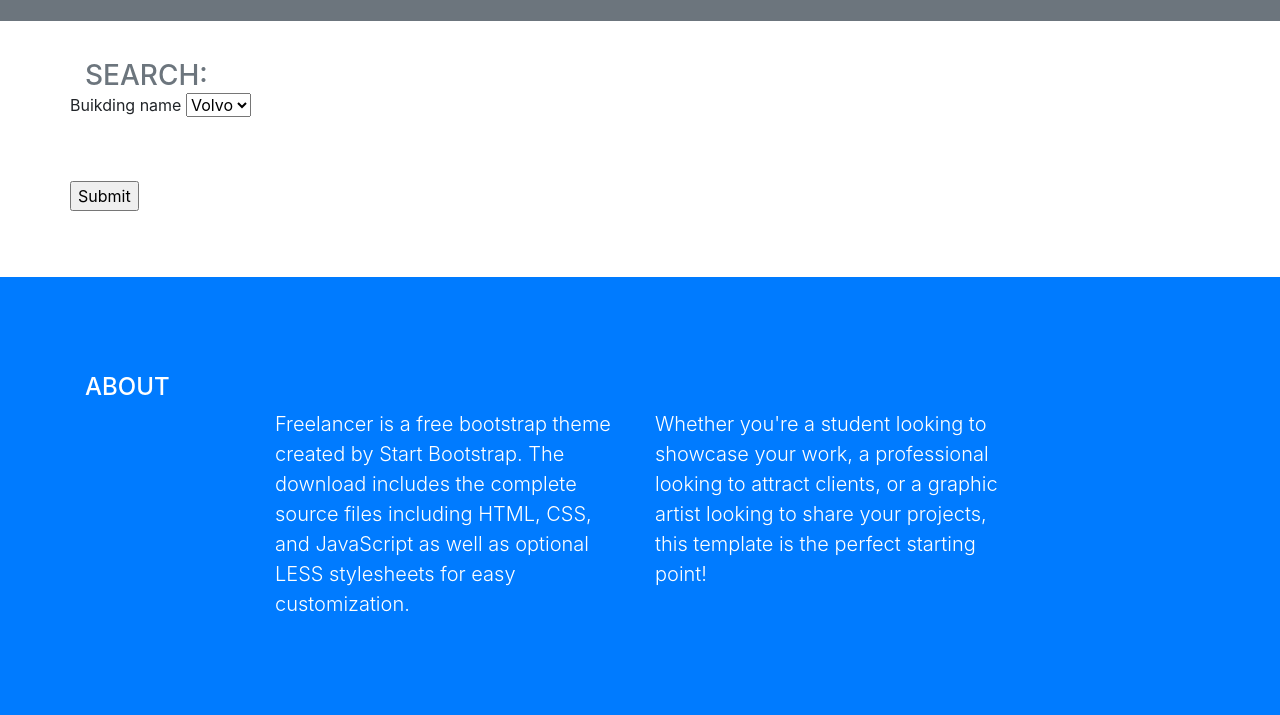
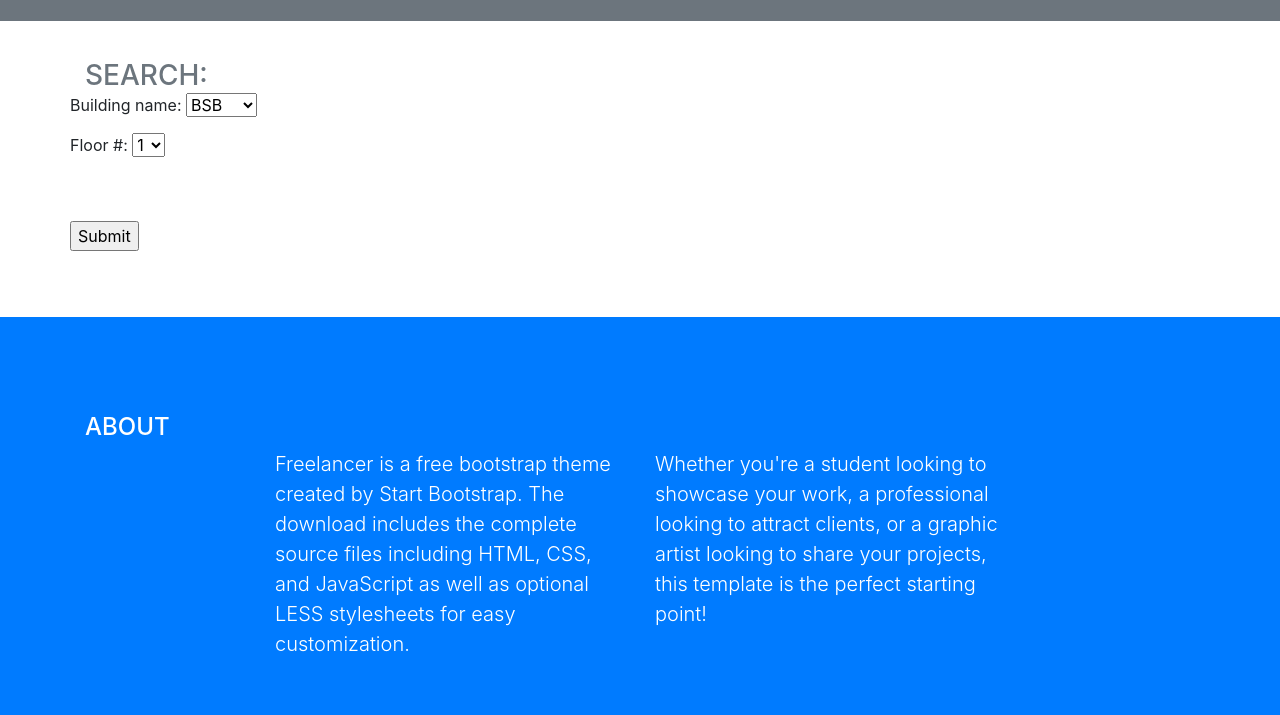
Before and after one commit to sharmb9/FountainWorks, a website with bundled scripts: page index.html in a window 1280 px wide. Shown: the part 85-800 px from the top of the page. Built offline with nearby package versions, Linux system fonts and the light colour scheme.

Commit message:
Added code and fixed some code

```diff
--- a/index.html
+++ b/index.html
@@ -51,15 +51,21 @@
           <div>
 
           <form action="/action_page.php">
-            <p>Buikding name
-            <select name="cars">
-              <option value="volvo">Volvo</option>
-              <option value="saab">Saab</option>
-              <option value="fiat">Fiat</option>
-              <option value="audi">Audi</option>
-            </select>
-          </p>
-
+            <p>Building name:
+              <select name="Building name">
+                <option value="BSB">BSB</option>
+                <option value="JHE">JHE</option>
+                <option value="Thode">Thode</option>
+              </select>
+            </p>
+            <p>Floor #:
+              <select name="Floor #">
+                <option value="1">1</option>
+                <option value="2">2</option>
+                <option value="3">3</option>
+                <option value="4">4</option>
+              </select>
+            </p>
             <br><br>
             <input type="submit">
           </form>
```
